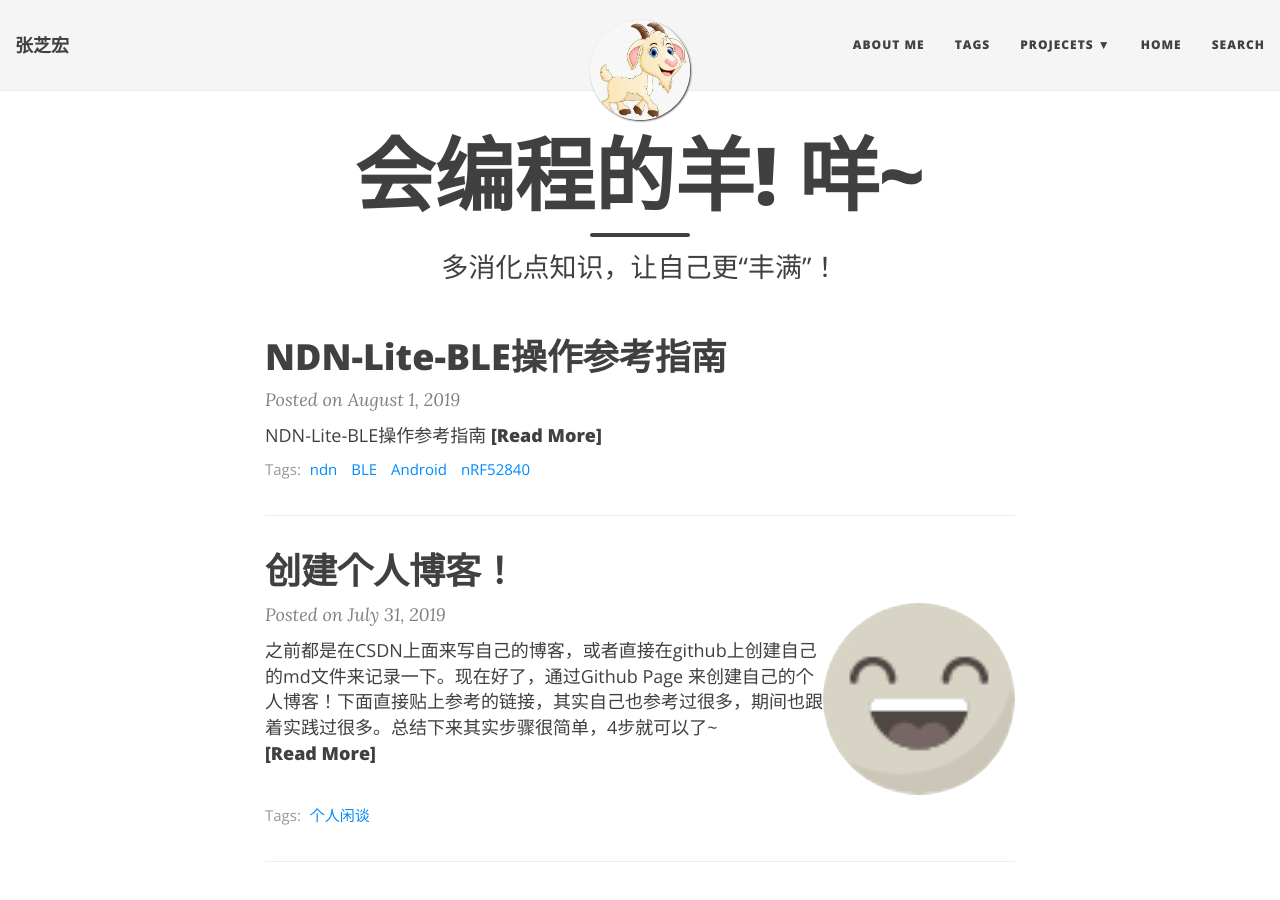
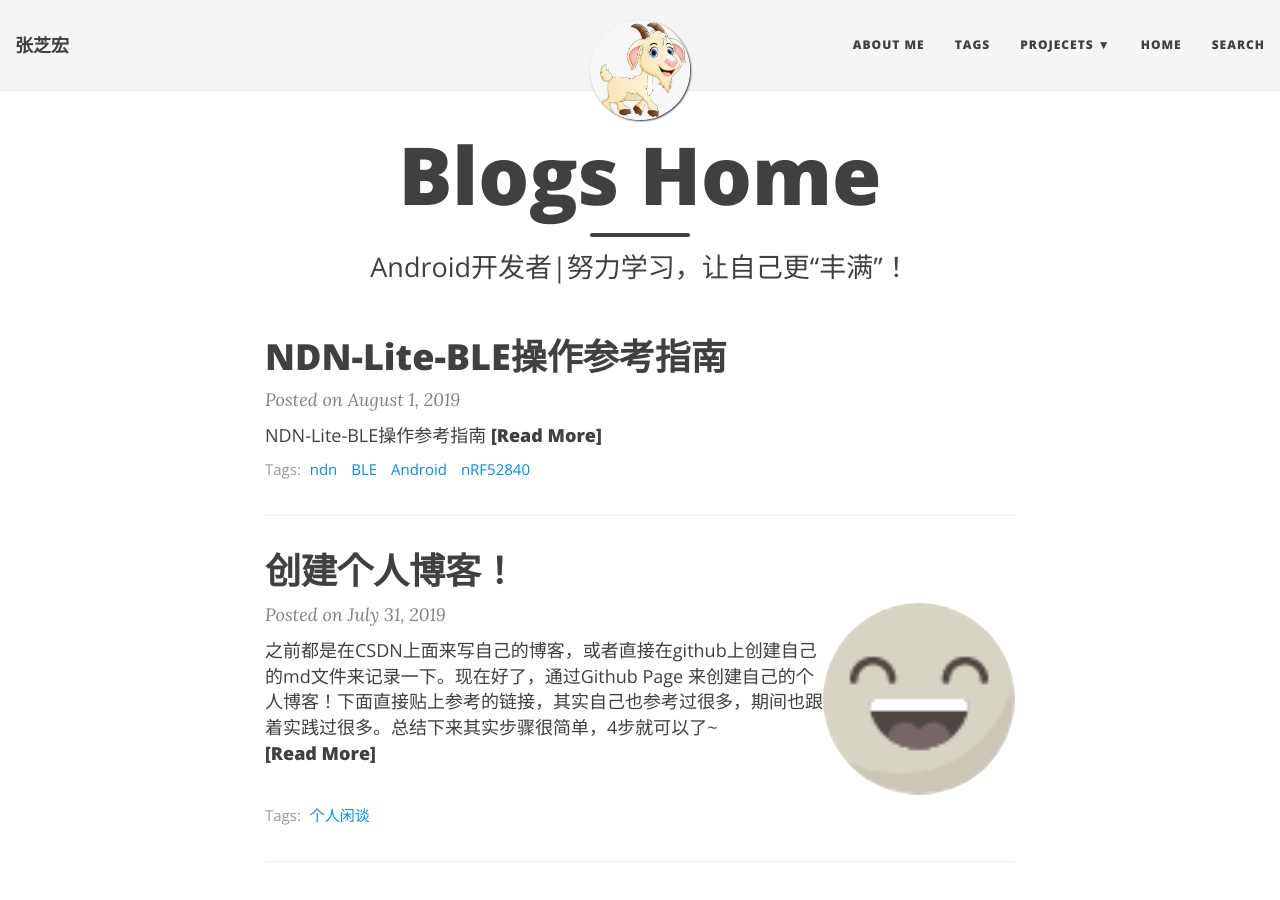
Before and after one commit to ZoharAndroid/zoharandroid.github.io, a Jekyll site: the page built from index.html, in a window 1280 px wide and 900 px high. Built offline with Jekyll 4.4.1, drawn with Linux system fonts in a browser that asks for light colours; nearby versions of some CDN libraries; the list of posts is cut into pages by our own code.

Commit message:
update web

```diff
--- a/index.html
+++ b/index.html
@@ -1,7 +1,7 @@
 ---
 layout: page
-title: 会编程的羊! 咩~
-subtitle: 多消化点知识，让自己更“丰满”！
+title: Blogs Home
+subtitle: Android开发者|努力学习，让自己更“丰满”！
 use-site-title: true
 ---
 
```
